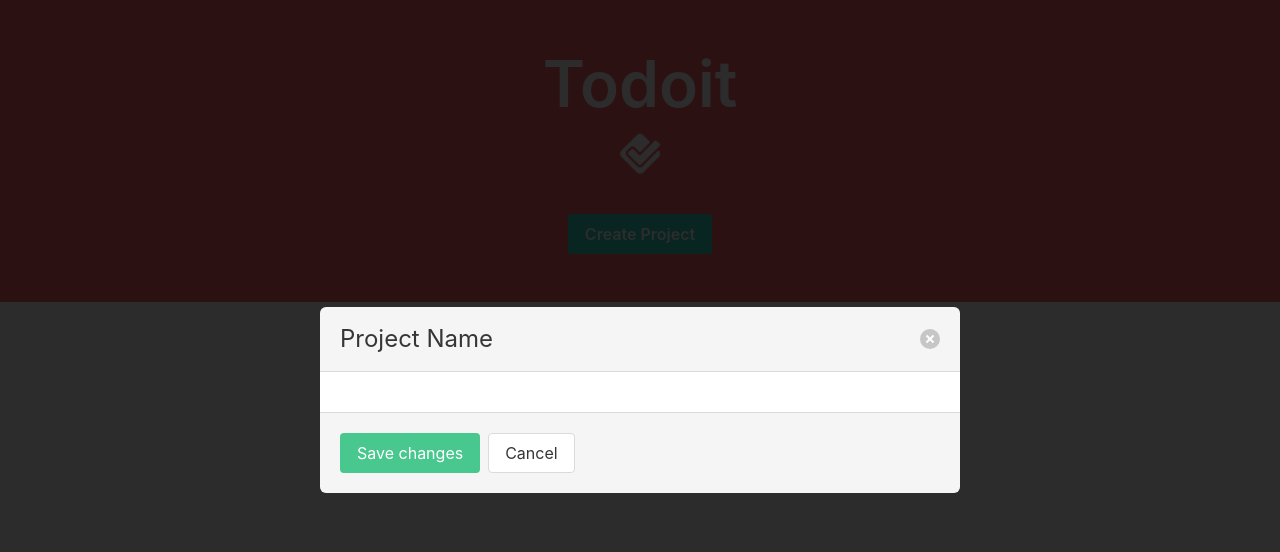
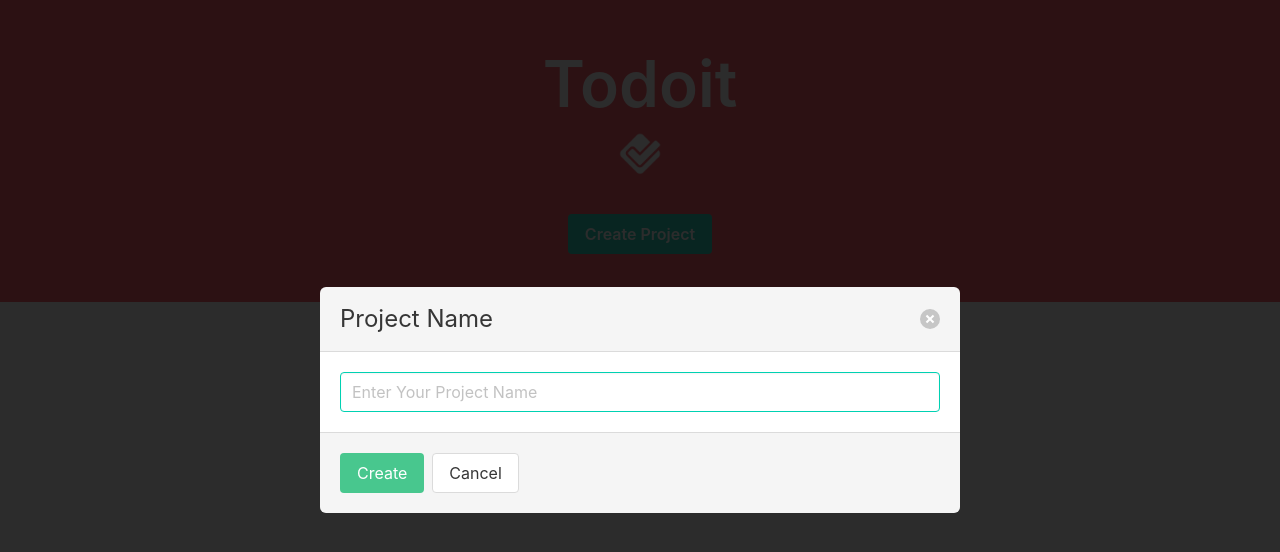
Before and after one commit to vladL2C/Project-Manager, a website built with webpack: page dist/index.html in a window 1280 px wide. Both pictures are taken after a click on the link "Create Project". Built offline with nearby package versions, Linux system fonts and the light colour scheme.

Commit message:
updated gh pages

```diff
--- a/dist/index.html
+++ b/dist/index.html
@@ -39,8 +39,8 @@
           <ul class="menu-list">
             <li>
               <ul class="menu-items">
-                <li><a class="button project">Project 1</a></li>
-                <li><a class="button project">Some other project</a></li>
+                <a class="button project">Project 1</a>
+                <a class="button project">Some other project</a>
               </ul>
             </li>
           </ul>
@@ -55,10 +55,10 @@
       <button class="delete" aria-label="close"></button>
     </header>
     <section class="modal-card-body">
-      <!-- Content ... -->
+      <input class="input project is-primary" type="text" placeholder="Enter Your Project Name">
     </section>
     <footer class="modal-card-foot">
-      <button class="button is-success">Save changes</button>
+      <button class="button is-success">Create</button>
       <button class="button">Cancel</button>
     </footer>
   </div>
```
Also changed, not shown: dist/bundle.js (+1 -86 lines).
